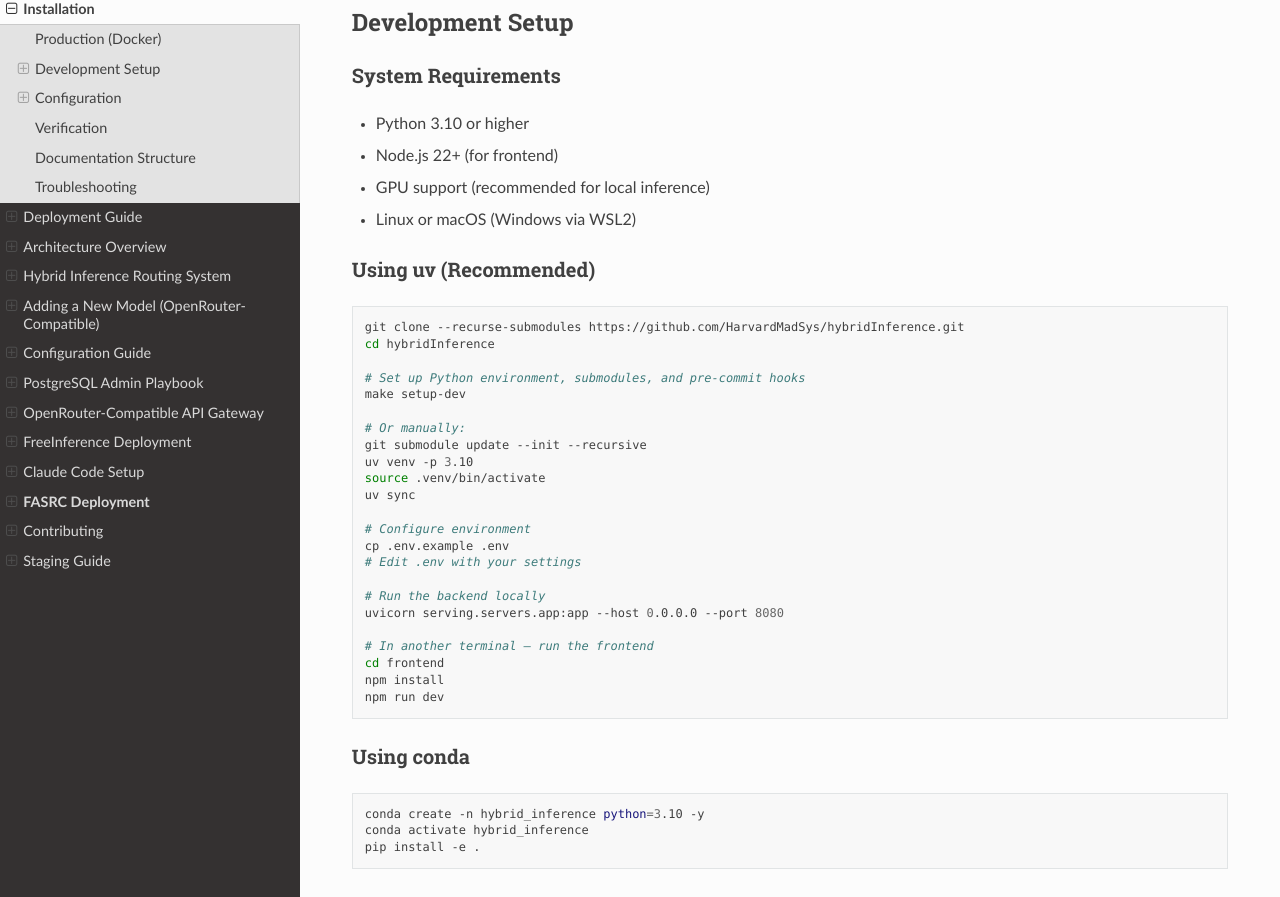
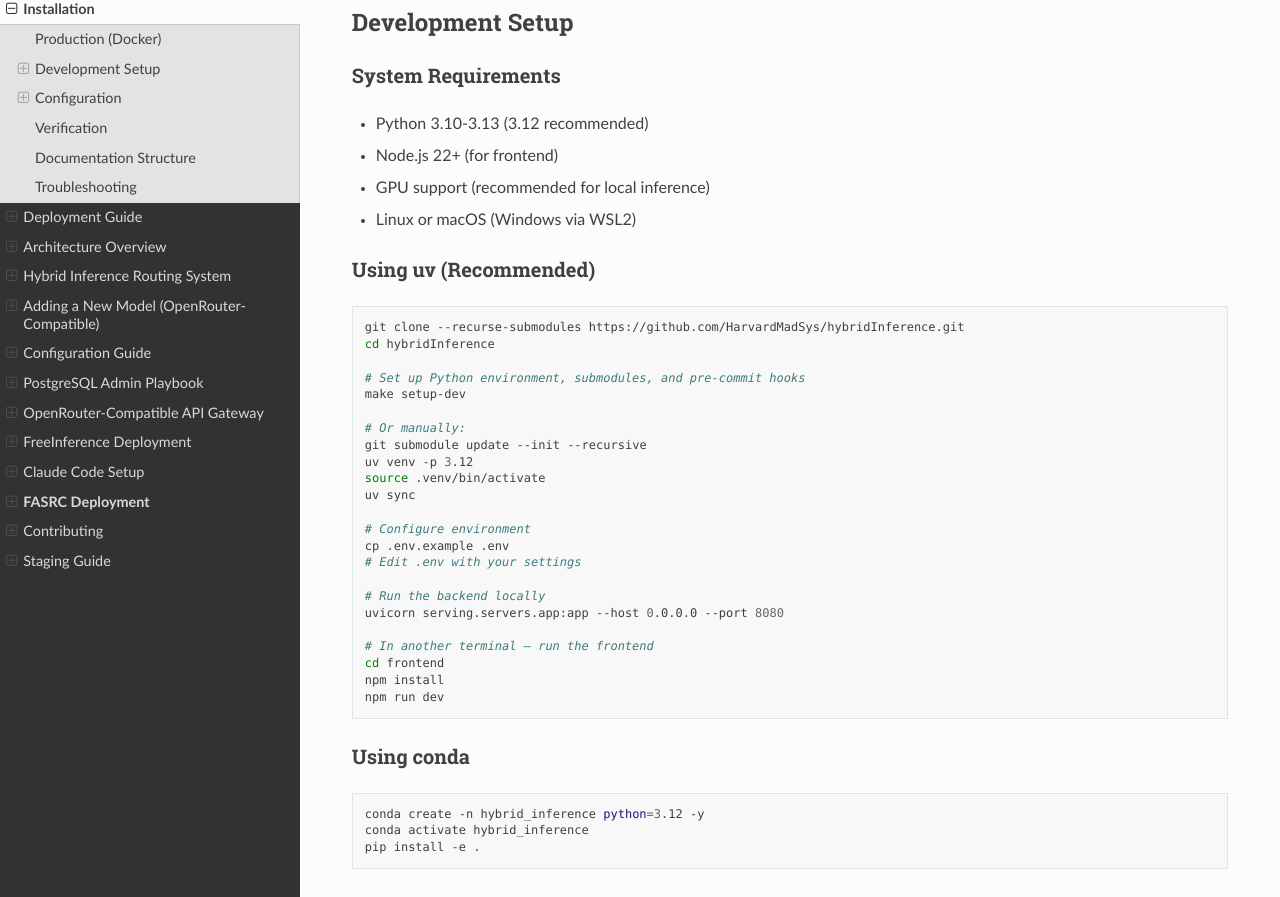
Before and after one commit to B-A-M-N/hybridInference, a Sphinx documentation site: the page built from docs/source/developer/installation.md, in a window 1280 px wide and 1400 px high, scrolled down 402 px. Shown: the part 144-1041 px from the top of the window. Built offline with Sphinx 7.4.7 and the Read the Docs theme 3.1.0, drawn with Linux system fonts in a browser that asks for light colours.

Commit message:
build: pin supported Python range
Set the default development and CI interpreter to Python 3.12 while preserving support for Python 3.10 through 3.13. Exclude Python 3.14 so uv fails fast instead of attempting to build unsupported pydantic-core artifacts.

````diff
--- a/docs/source/developer/installation.md
+++ b/docs/source/developer/installation.md
@@ -24,7 +24,7 @@
 
 ### System Requirements
 
-- Python 3.10 or higher
+- Python 3.10-3.13 (3.12 recommended)
 - Node.js 22+ (for frontend)
 - GPU support (recommended for local inference)
 - Linux or macOS (Windows via WSL2)
@@ -40,7 +40,7 @@
 
 # Or manually:
 git submodule update --init --recursive
-uv venv -p 3.10
+uv venv -p 3.12
 source .venv/bin/activate
 uv sync
 
@@ -60,7 +60,7 @@
 ### Using conda
 
 ```bash
-conda create -n hybrid_inference python=3.10 -y
+conda create -n hybrid_inference python=3.12 -y
 conda activate hybrid_inference
 pip install -e .
 ```
--- a/pyproject.toml
+++ b/pyproject.toml
@@ -7,7 +7,7 @@
 version = "0.1.0"
 description = "Hybrid inference server, provide local deployment and offline API to openrouter"
 readme = "README.md"
-requires-python = ">=3.10"
+requires-python = ">=3.10,<3.14"
 license = { text = "Proprietary" }
 authors = [{ name = "HarvardSys" }]
 dependencies = [
````
Also changed, not shown: README.md (+3 -3 lines), docs/source/developer/openrouter.md (+2 -2 lines), 5 other files.
